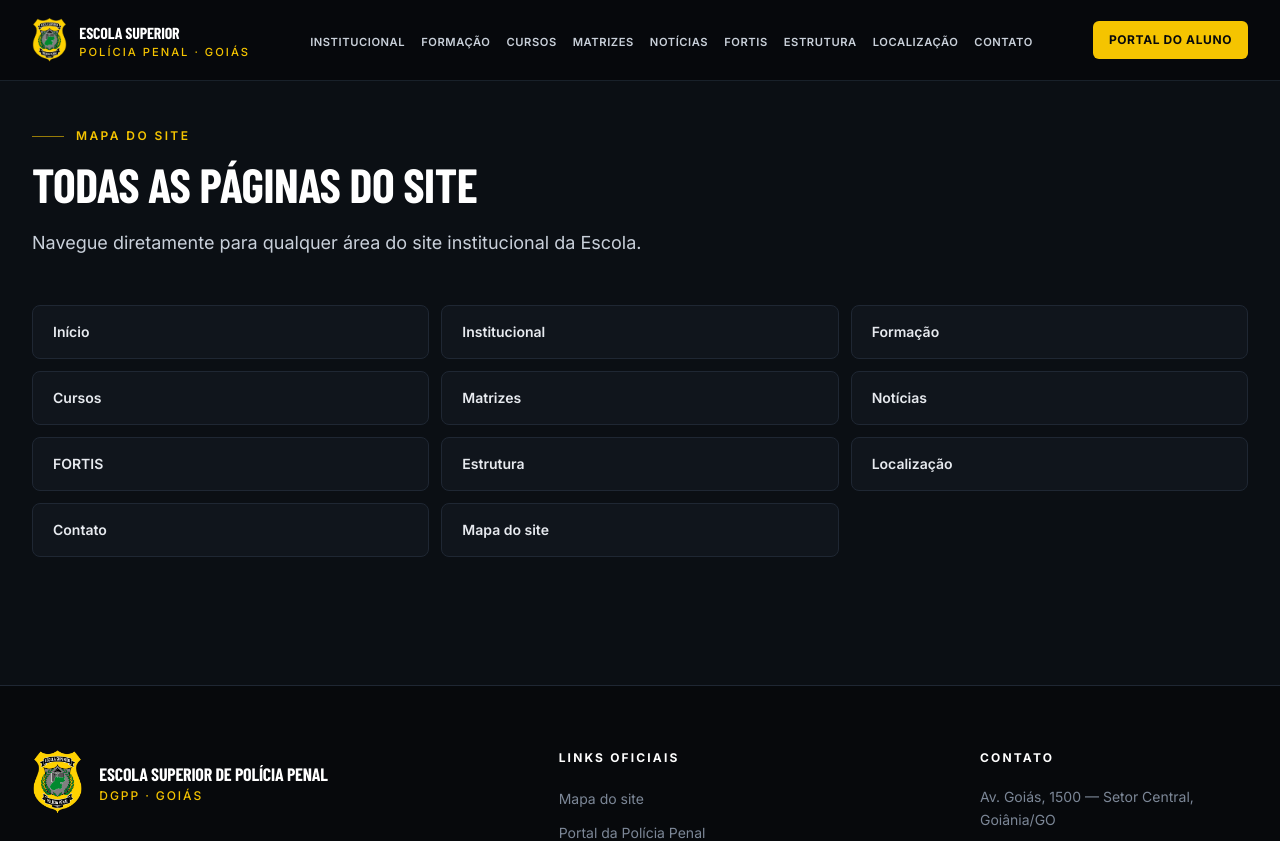
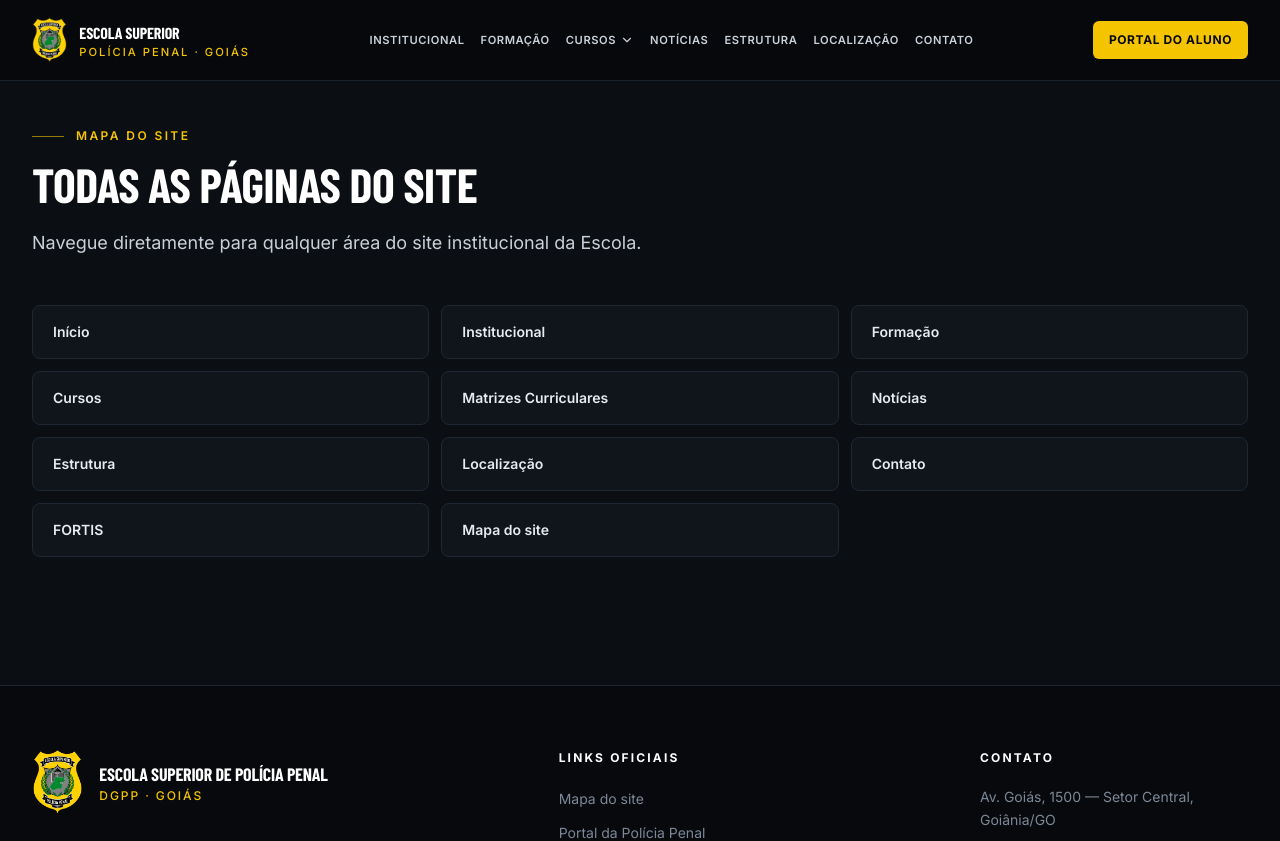
Before and after one commit to jhfmiguel/ppgo-espp-site, a Next.js app: page /mapa-do-site in a window 1280 px wide. Shown: the top 841 px of the page. Built offline with nearby package versions, Linux system fonts and the light colour scheme.

Commit message:
melhorias nos menus e submenus

```diff
--- a/app/mapa-do-site/page.tsx
+++ b/app/mapa-do-site/page.tsx
@@ -8,9 +8,16 @@ export const metadata: Metadata = {
   description: `Todas as páginas do site institucional da ${site.sigla}.`,
 };
 
-const paginas = [
+type PaginaLink = { label: string; href: string };
+
+const paginas: PaginaLink[] = [
   { label: "Início", href: "/" },
-  ...nav,
+  ...nav.flatMap((item): PaginaLink[] =>
+    "submenu" in item
+      ? [{ label: item.label, href: item.href }, ...item.submenu]
+      : [{ label: item.label, href: item.href }],
+  ),
+  { label: "FORTIS", href: "/fortis" },
   { label: "Mapa do site", href: "/mapa-do-site" },
 ];
 
--- a/components/site-header.tsx
+++ b/components/site-header.tsx
@@ -4,7 +4,7 @@ import { useEffect, useState } from "react";
 import Image from "next/image";
 import Link from "next/link";
 import { usePathname } from "next/navigation";
-import { Menu, X } from "lucide-react";
+import { ChevronDown, Menu, X } from "lucide-react";
 import { fortis, nav, site } from "@/content/site";
 
 export function SiteHeader() {
@@ -66,19 +66,46 @@ export function SiteHeader() {
 
         <nav aria-label="Navegação principal" className="hidden min-w-0 xl:block">
           <ul className="flex items-center gap-4">
-            {nav.map((item) => (
-              <li key={item.href} className="shrink-0">
+            {nav.map((item) => {
+              const temSubmenu = "submenu" in item && item.submenu.length > 0;
+              const ativo =
+                pathname === item.href ||
+                (temSubmenu && item.submenu.some((sub) => pathname === sub.href));
+
+              return (
+                <li key={item.href} className="group relative shrink-0">
                   <Link
                     href={item.href}
                     className={[
-                    "text-[0.7rem] font-semibold tracking-wider whitespace-nowrap uppercase transition-colors hover:text-gold-500",
-                    pathname === item.href ? "text-gold-500" : "text-ink-200",
+                      "flex items-center gap-1 py-2 text-[0.7rem] font-semibold tracking-wider whitespace-nowrap uppercase transition-colors hover:text-gold-500",
+                      ativo ? "text-gold-500" : "text-ink-200",
                     ].join(" ")}
                   >
                     {item.label}
+                    {temSubmenu ? (
+                      <ChevronDown className="size-3.5 transition-transform group-hover:rotate-180" aria-hidden="true" />
+                    ) : null}
                   </Link>
+
+                  {temSubmenu ? (
+                    <div className="invisible absolute top-full left-0 z-10 min-w-48 -translate-y-1 rounded-md border border-ink-700 bg-ink-950 py-2 opacity-0 shadow-lg transition-all duration-150 group-hover:visible group-hover:translate-y-0 group-hover:opacity-100 group-focus-within:visible group-focus-within:translate-y-0 group-focus-within:opacity-100">
+                      {item.submenu.map((sub) => (
+                        <Link
+                          key={sub.href}
+                          href={sub.href}
+                          className={[
+                            "block px-4 py-2.5 text-xs font-semibold tracking-wider whitespace-nowrap uppercase transition-colors hover:bg-ink-850 hover:text-gold-500",
+                            pathname === sub.href ? "text-gold-500" : "text-ink-200",
+                          ].join(" ")}
+                        >
+                          {sub.label}
+                        </Link>
+                      ))}
+                    </div>
+                  ) : null}
                 </li>
-            ))}
+              );
+            })}
           </ul>
         </nav>
 
@@ -118,20 +145,42 @@ export function SiteHeader() {
       >
         <nav aria-label="Navegação principal (mobile)" className="container-espp py-6">
           <ul className="flex flex-col divide-y divide-ink-800">
-            {nav.map((item) => (
-              <li key={item.href}>
+            {nav.map((item) => {
+              const temSubmenu = "submenu" in item && item.submenu.length > 0;
+
+              return (
+                <li key={item.href} className="py-1">
                   <Link
                     href={item.href}
                     onClick={() => setAberto(false)}
                     className={[
-                    "block py-4 text-sm font-semibold tracking-wider uppercase",
+                      "block py-3 text-sm font-semibold tracking-wider uppercase",
                       pathname === item.href ? "text-gold-500" : "text-ink-100",
                     ].join(" ")}
                   >
                     {item.label}
                   </Link>
+                  {temSubmenu ? (
+                    <ul className="mb-2 flex flex-col gap-1 border-l border-ink-700 pl-4">
+                      {item.submenu.map((sub) => (
+                        <li key={sub.href}>
+                          <Link
+                            href={sub.href}
+                            onClick={() => setAberto(false)}
+                            className={[
+                              "block py-2 text-xs font-semibold tracking-wider uppercase",
+                              pathname === sub.href ? "text-gold-500" : "text-ink-300",
+                            ].join(" ")}
+                          >
+                            {sub.label}
+                          </Link>
                         </li>
                       ))}
+                    </ul>
+                  ) : null}
+                </li>
+              );
+            })}
           </ul>
           <a
             href={fortis.portalAtual.href}
--- a/content/site.ts
+++ b/content/site.ts
@@ -23,10 +23,14 @@ export const site = {
 export const nav = [
   { label: "Institucional", href: "/institucional" },
   { label: "Formação", href: "/formacao" },
-  { label: "Cursos", href: "/cursos" },
-  { label: "Matrizes", href: "/matrizes-curriculares" },
+  {
+    label: "Cursos",
+    href: "/cursos",
+    submenu: [
+      { label: "Matrizes Curriculares", href: "/matrizes-curriculares" },
+    ],
+  },
   { label: "Notícias", href: "/noticias" },
-  { label: "FORTIS", href: "/fortis" },
   { label: "Estrutura", href: "/estrutura" },
   { label: "Localização", href: "/localizacao" },
   { label: "Contato", href: "/contato" },
```
Lines whose indentation alone changed are shown as unchanged.
